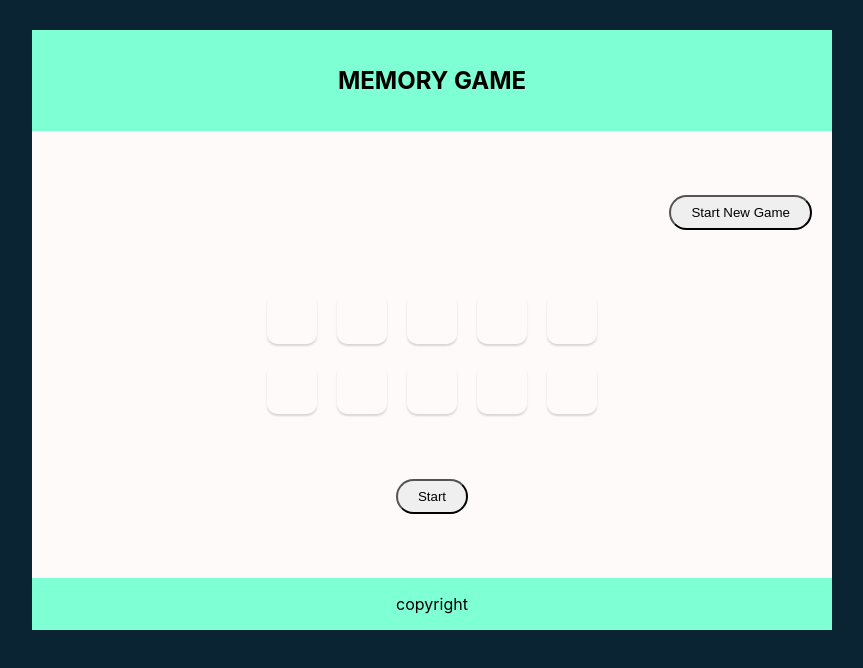
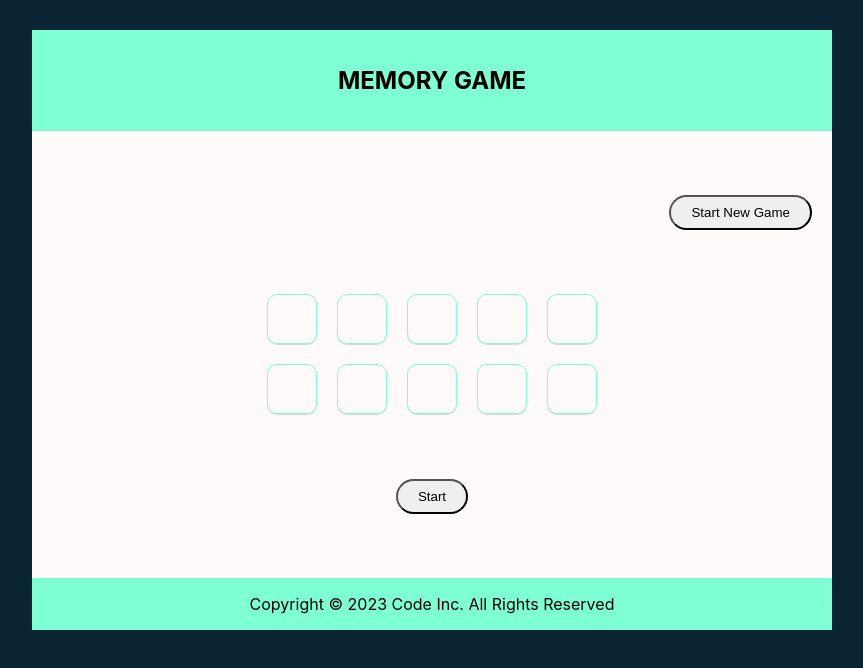
Before and after one commit to NuraddinSh/memory-game, a React (Create React App) app: page / in a window 1280 px wide. Both pictures are taken after a click on the button "Easy". Shown: the top 668 px of the page, without its empty margins (208-1071 px from the left). Built offline with nearby package versions, Linux system fonts and the light colour scheme.

Commit message:
CSS changes

```diff
--- a/src/App.css
+++ b/src/App.css
@@ -10,19 +10,6 @@ button {
     grid-template: auto auto / repeat(5, 1fr);
     gap: 20px;
 }
-
-.number-box {
-    height: 50px;
-    width: 50px;
-    box-shadow: 0px 2px 2px rgba(0, 0, 0, 0.15);
-    border-radius: 10px;
-    padding: 20px;
-    display: flex;
-    justify-content: center;
-    align-items: center;
-    cursor: pointer;
-}
-
 
 .main-page {
     display: flex;
@@ -38,6 +25,19 @@ button {
     align-items: center;
 }
 
+.number-box {
+    height: 50px;
+    width: 50px;
+    box-shadow: 0 1px 1px rgba(0, 0, 0, 0.15);
+    border-radius: 10px;
+    padding: 20px;
+    display: flex;
+    justify-content: center;
+    align-items: center;
+    cursor: pointer;
+    border: 1px solid aquamarine;
+}
+
 .navigation {
     align-self: stretch;
     text-align: center;
@@ -45,9 +45,6 @@ button {
     background-color: aquamarine;
 }
 
-h1 {
-
-}
 
 .footer {
     align-self: stretch;
@@ -68,7 +65,7 @@ h1 {
 }
 
 .modes {
-    background-color: azure;
+
     width: 300px;
     margin: 1em;
     padding: 3.8em;
--- a/src/Components/Number.jsx
+++ b/src/Components/Number.jsx
@@ -2,7 +2,7 @@ import React from "react";
 
 // component returns box for wrapping a number
 export default function NumberBox(props) {
-    //css for not showing numbers greater than 10.
+    //css for not showing numbers greater than 10
     const styles = {
         opacity: props.number > 10? '0' : `1`,
     }
--- a/src/Pages/MainPage.jsx
+++ b/src/Pages/MainPage.jsx
@@ -4,7 +4,6 @@ import { nanoid } from 'nanoid';
 import ReactConfetti from "react-confetti";
 
 export default function Game() {
-
     const [game, setGame] = useState(false)
     const [easy, setEasy] = useState(false)
     const [medium, setMedium] = useState(false)
@@ -149,7 +148,7 @@ export default function Game() {
             {lost && <h3>You Lost</h3>}
             {game && <button onClick={!lost &&tip<2 &&gameStarter}>{tip===0 ? "Start": tip===1? "Look Again" : "0"}</button>}
 
-            <footer className={"footer"}>copyright</footer>
+            <footer className={"footer"}>Copyright © 2023 Code Inc. All Rights Reserved</footer>
         </div>
     )
 }
```
